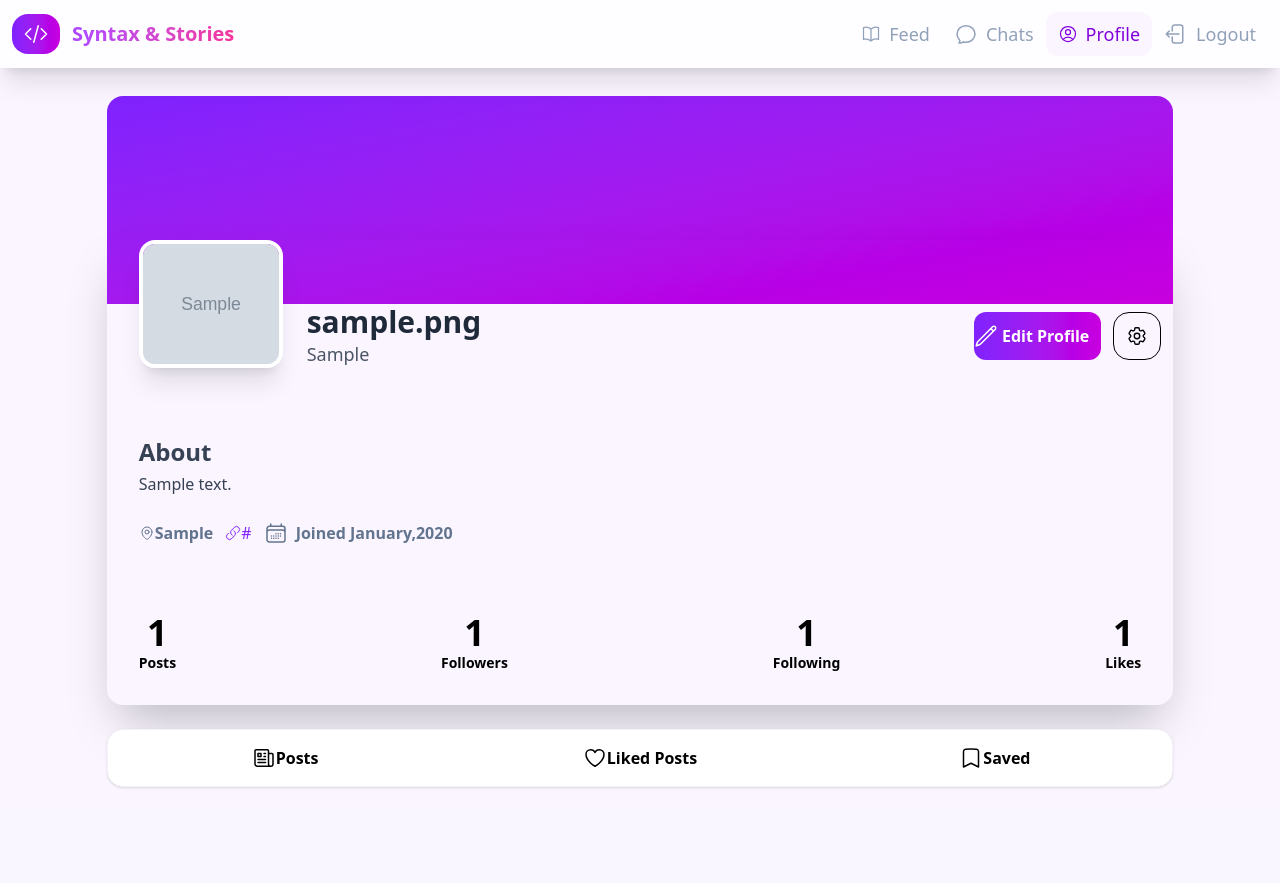
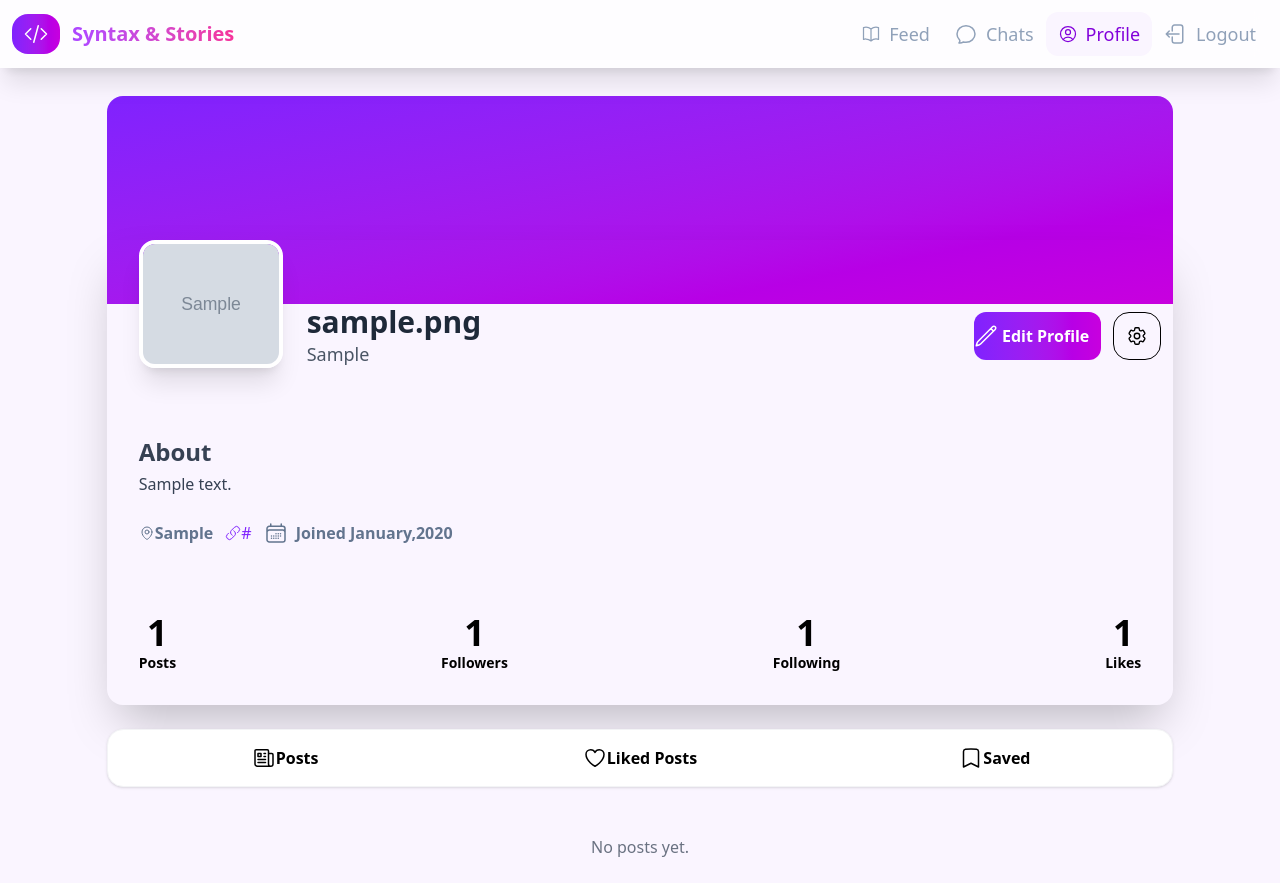
Before and after one commit to johnston-kweku/syntaxandstories, a Django app: a page that uses user/templates/user/profile.html in a window 1280 px wide. Before the commit the page ends 788 px from the top, so only its background shows below. Run offline with Django 5.2, Linux system fonts and the light colour scheme; a user stored in the database is signed in; tables that the repository leaves empty hold one stand-in row (values such as "Sample post"); grey boxes marked "Sample" are stand-in pictures.

Commit message:
Profile display

```diff
--- a/static/css/output.css
+++ b/static/css/output.css
@@ -19,6 +19,7 @@
     --color-violet-600: oklch(54.1% 0.281 293.009);
     --color-violet-700: oklch(49.1% 0.27 292.581);
     --color-purple-50: oklch(97.7% 0.014 308.299);
+    --color-purple-100: oklch(94.6% 0.033 307.174);
     --color-purple-500: oklch(62.7% 0.265 303.9);
     --color-purple-600: oklch(55.8% 0.288 302.321);
     --color-purple-700: oklch(49.6% 0.265 301.924);
@@ -330,6 +331,9 @@
   .mt-2 {
     margin-top: calc(var(--spacing) * 2);
   }
+  .mt-3 {
+    margin-top: calc(var(--spacing) * 3);
+  }
   .mt-6 {
     margin-top: calc(var(--spacing) * 6);
   }
@@ -384,6 +388,9 @@
   .block {
     display: block;
   }
+  .contents {
+    display: contents;
+  }
   .flex {
     display: flex;
   }
@@ -667,6 +674,9 @@
   .bg-purple-50 {
     background-color: var(--color-purple-50);
   }
+  .bg-purple-100 {
+    background-color: var(--color-purple-100);
+  }
   .bg-slate-300 {
     background-color: var(--color-slate-300);
   }
@@ -778,8 +788,14 @@
   .p-3 {
     padding: calc(var(--spacing) * 3);
   }
+  .p-4 {
+    padding: calc(var(--spacing) * 4);
+  }
   .p-10 {
     padding: calc(var(--spacing) * 10);
+  }
+  .px-2 {
+    padding-inline: calc(var(--spacing) * 2);
   }
   .px-3 {
     padding-inline: calc(var(--spacing) * 3);
@@ -986,6 +1002,10 @@
   .opacity-0 {
     opacity: 0%;
   }
+  .shadow {
+    --tw-shadow: 0 1px 3px 0 var(--tw-shadow-color, rgb(0 0 0 / 0.1)), 0 1px 2px -1px var(--tw-shadow-color, rgb(0 0 0 / 0.1));
+    box-shadow: var(--tw-inset-shadow), var(--tw-inset-ring-shadow), var(--tw-ring-offset-shadow), var(--tw-ring-shadow), var(--tw-shadow);
+  }
   .shadow-2xl {
     --tw-shadow: 0 25px 50px -12px var(--tw-shadow-color, rgb(0 0 0 / 0.25));
     box-shadow: var(--tw-inset-shadow), var(--tw-inset-ring-shadow), var(--tw-ring-offset-shadow), var(--tw-ring-shadow), var(--tw-shadow);
@@ -1001,6 +1021,9 @@
   .shadow-xl {
     --tw-shadow: 0 20px 25px -5px var(--tw-shadow-color, rgb(0 0 0 / 0.1)), 0 8px 10px -6px var(--tw-shadow-color, rgb(0 0 0 / 0.1));
     box-shadow: var(--tw-inset-shadow), var(--tw-inset-ring-shadow), var(--tw-ring-offset-shadow), var(--tw-ring-shadow), var(--tw-shadow);
+  }
+  .filter {
+    filter: var(--tw-blur,) var(--tw-brightness,) var(--tw-contrast,) var(--tw-grayscale,) var(--tw-hue-rotate,) var(--tw-invert,) var(--tw-saturate,) var(--tw-sepia,) var(--tw-drop-shadow,);
   }
   .backdrop-blur-md {
     --tw-backdrop-blur: blur(var(--blur-md));
@@ -1543,6 +1566,59 @@
   syntax: "*";
   inherits: false;
   initial-value: 0 0 #0000;
+}
+@property --tw-blur {
+  syntax: "*";
+  inherits: false;
+}
+@property --tw-brightness {
+  syntax: "*";
+  inherits: false;
+}
+@property --tw-contrast {
+  syntax: "*";
+  inherits: false;
+}
+@property --tw-grayscale {
+  syntax: "*";
+  inherits: false;
+}
+@property --tw-hue-rotate {
+  syntax: "*";
+  inherits: false;
+}
+@property --tw-invert {
+  syntax: "*";
+  inherits: false;
+}
+@property --tw-opacity {
+  syntax: "*";
+  inherits: false;
+}
+@property --tw-saturate {
+  syntax: "*";
+  inherits: false;
+}
+@property --tw-sepia {
+  syntax: "*";
+  inherits: false;
+}
+@property --tw-drop-shadow {
+  syntax: "*";
+  inherits: false;
+}
+@property --tw-drop-shadow-color {
+  syntax: "*";
+  inherits: false;
+}
+@property --tw-drop-shadow-alpha {
+  syntax: "<percentage>";
+  inherits: false;
+  initial-value: 100%;
+}
+@property --tw-drop-shadow-size {
+  syntax: "*";
+  inherits: false;
 }
 @property --tw-backdrop-blur {
   syntax: "*";
@@ -1651,6 +1727,19 @@
       --tw-ring-offset-width: 0px;
       --tw-ring-offset-color: #fff;
       --tw-ring-offset-shadow: 0 0 #0000;
+      --tw-blur: initial;
+      --tw-brightness: initial;
+      --tw-contrast: initial;
+      --tw-grayscale: initial;
+      --tw-hue-rotate: initial;
+      --tw-invert: initial;
+      --tw-opacity: initial;
+      --tw-saturate: initial;
+      --tw-sepia: initial;
+      --tw-drop-shadow: initial;
+      --tw-drop-shadow-color: initial;
+      --tw-drop-shadow-alpha: 100%;
+      --tw-drop-shadow-size: initial;
       --tw-backdrop-blur: initial;
       --tw-backdrop-brightness: initial;
       --tw-backdrop-contrast: initial;
--- a/static/js/profile.js
+++ b/static/js/profile.js
@@ -31,3 +31,18 @@ followBtn.forEach(btn => {
         })
     })
 })
+
+document.addEventListener('DOMContentLoaded', () => {
+    const tabs = document.querySelectorAll('.tab-button');
+    const contents = document.querySelectorAll('.tab-content');
+
+    tabs.forEach((tab, index) => {
+        tab.addEventListener('click', () => {
+            contents.forEach(c => c.classList.add('hidden'));
+            contents[index].classList.remove('hidden');
+
+            tabs.forEach(t => t.classList.remove('bg-purple-100', 'text-purple-700'));
+            tab.classList.add('bg-purple-100', 'text-purple-700');
+        });
+    });
+});
--- /dev/null
+++ b/syntaxandstories/templates/partials/post_card.html
@@ -0,0 +1,23 @@
+<div class="bg-white shadow rounded-2xl mb-6 overflow-hidden">
+    {% if post.media %}
+        {% if post.is_video %}
+            <video class="w-full h-64 object-cover" controls>
+                <source src="{{ post.media.url }}">
+                Your browser does not support the video tag
+            </video>
+        {% elif post.is_image %}
+            <img src="{{ post.media.url }}" class="w-full h-60 object-cover">
+        {% endif %}
+    {% endif %}
+
+    <div class="p-4">
+        <p class="text-gray-800 text-sm mb-2 line-clamp-3">{{ post.content }}</p>
+
+
+
+        <div class="mt-3 flex items-center justify-between text-gray-500 text-xs">
+            <span>{{ post.likes.count }} Likes</span>
+            <span>{{ post.comments.count }} Comments</span>
+        </div>
+    </div>
+</div>
--- a/user/templates/user/profile.html
+++ b/user/templates/user/profile.html
@@ -165,15 +165,15 @@
 <!-- Post user has engaged with -->
 
     <div class="bg-white flex items-center justify-between rounded-2xl shadow-sm border border-gray-100 mt-6 mb-20 sm:my-6">
-        <button class="flex-1 flex items-center justify-center gap-2 py-4 font-semibold transition-colors">
+        <button class="tab-button flex-1 flex items-center justify-center gap-2 py-4 font-semibold transition-colors">
             <div class="flex cursor-pointer">
                 <svg xmlns="http://www.w3.org/2000/svg" fill="none" viewBox="0 0 24 24" stroke-width="1.5" stroke="currentColor" class="size-6">
-                    <path stroke-linecap="round" stroke-linejoin="round" d="M12 7.5h1.5m-1.5 3h1.5m-7.5 3h7.5m-7.5 3h7.5m3-9h3.375c.621 0 1.125.504 1.125 1.125V18a2.25 2.25 0 0 1-2.25 2.25M16.5 7.5V18a2.25 2.25 0 0 0 2.25 2.25M16.5 7.5V4.875c0-.621-.504-1.125-1.125-1.125H4.125C3.504 3.75 3 4.254 3 4.875V18a2.25 2.25 0 0 0 2.25 2.25h13.5M6 7.5h3v3H6v-3Z" />
+                <path stroke-linecap="round" stroke-linejoin="round" d="M12 7.5h1.5m-1.5 3h1.5m-7.5 3h7.5m-7.5 3h7.5m3-9h3.375c.621 0 1.125.504 1.125 1.125V18a2.25 2.25 0 0 1-2.25 2.25M16.5 7.5V18a2.25 2.25 0 0 0 2.25 2.25M16.5 7.5V4.875c0-.621-.504-1.125-1.125-1.125H4.125C3.504 3.75 3 4.254 3 4.875V18a2.25 2.25 0 0 0 2.25 2.25h13.5M6 7.5h3v3H6v-3Z" />
                 </svg>
                 Posts
             </div>
         </button>
-        <button class="flex-1 flex items-center justify-center gap-2 py-4 font-semibold transition-colors">
+        <button class="tab-button flex-1 flex items-center justify-center gap-2 py-4 font-semibold transition-colors">
             <div class="flex cursor-pointer">
                 <svg xmlns="http://www.w3.org/2000/svg" fill="none" viewBox="0 0 24 24" stroke-width="1.5" stroke="currentColor" class="size-6">
                 <path stroke-linecap="round" stroke-linejoin="round" d="M21 8.25c0-2.485-2.099-4.5-4.688-4.5-1.935 0-3.597 1.126-4.312 2.733-.715-1.607-2.377-2.733-4.313-2.733C5.1 3.75 3 5.765 3 8.25c0 7.22 9 12 9 12s9-4.78 9-12Z" />
@@ -181,7 +181,7 @@
                 Liked Posts
             </div>
         </button>
-        <button class="flex-1 flex items-center justify-center gap-2 py-4 font-semibold transition-colors">
+        <button class="tab-button flex-1 flex items-center justify-center gap-2 py-4 font-semibold transition-colors">
             <div class="flex cursor-pointer">
                 <svg xmlns="http://www.w3.org/2000/svg" fill="none" viewBox="0 0 24 24" stroke-width="1.5" stroke="currentColor" class="size-6">
                 <path stroke-linecap="round" stroke-linejoin="round" d="M17.593 3.322c1.1.128 1.907 1.077 1.907 2.185V21L12 17.25 4.5 21V5.507c0-1.108.806-2.057 1.907-2.185a48.507 48.507 0 0 1 11.186 0Z" />
@@ -190,6 +190,29 @@
             </div>
         </button>
     </div>
+    <div id="profile-posts" class="tab-content">
+            {% for post in posts %}
+                {% include 'partials/post_card.html' with post=post %}
+            {% empty %}
+                <p class="text-center text-gray-500 py-6">No posts yet.</p>
+            {% endfor %}
+        </div>
+
+        <div id="profile-liked-posts" class="tab-content hidden">
+            {% for post in liked_posts %}
+                {% include 'partials/post_card.html' with post=post %}
+            {% empty %}
+                <p class="text-center text-gray-500 py-6">No liked posts yet.</p>
+            {% endfor %}
+        </div>
+
+        <div id="profile-saved-posts" class="tab-content hidden">
+            {% for post in saved_posts %}
+                {% include 'partials/post_card.html' with post=post %}
+            {% empty %}
+                <p class="text-center text-gray-500 py-6">No saved posts yet.</p>
+            {% endfor %}
+    </div>
 
 
 
--- a/user/views.py
+++ b/user/views.py
@@ -58,6 +58,11 @@ def profile_view(request, username):
         )
         .order_by("-created_at")
         )
+
+    liked_posts = Post.objects.filter(likes__user=user).distinct()
+    saved_posts = Post.objects.filter(saved_by__user=user).distinct().order_by('-created_at')
+
+
     followers_count = user.followers.count
     following_count = user.following.count
 
@@ -77,7 +82,9 @@ def profile_view(request, username):
         'followers_count':followers_count,
         'following_count':following_count,
         'total_likes':total_likes,
-        'is_following':is_following
+        'is_following':is_following,
+        'liked_posts':liked_posts,
+        'saved_posts':saved_posts,
     }
     return render(request, 'user/profile.html', context)
 
```
